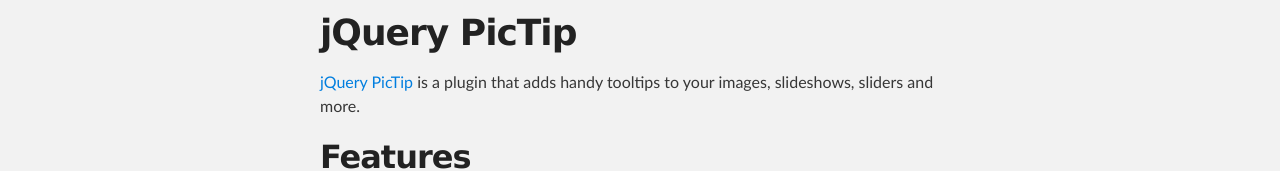
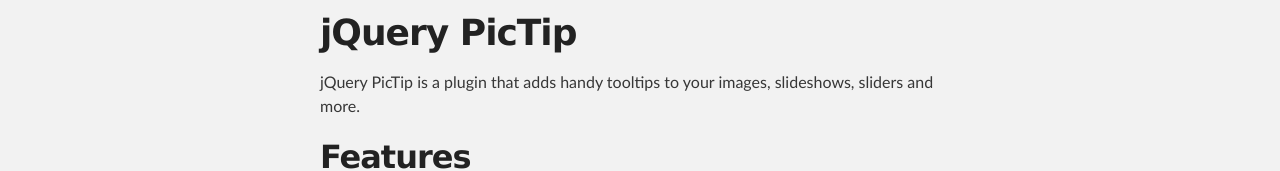
Before and after one commit to dfernandeza/pictip, a plain HTML site: page index.html in a window 1280 px wide. Shown: the part 290-461 px from the top of the page. Drawn offline with Linux system fonts and the light colour scheme.

Commit message:
Removing old web link

```diff
--- a/index.html
+++ b/index.html
@@ -34,7 +34,7 @@
         <h1>
 <a name="jquery-pictip" class="anchor" href="#jquery-pictip"><span class="octicon octicon-link"></span></a>jQuery PicTip</h1>
 
-<p><a href="http://pictip.greenmandarine.net/">jQuery PicTip</a> is a plugin that adds handy tooltips to your images, slideshows, sliders and more.</p>
+<p>jQuery PicTip is a plugin that adds handy tooltips to your images, slideshows, sliders and more.</p>
 
 <h2>
 <a name="features" class="anchor" href="#features"><span class="octicon octicon-link"></span></a>Features</h2>
```
